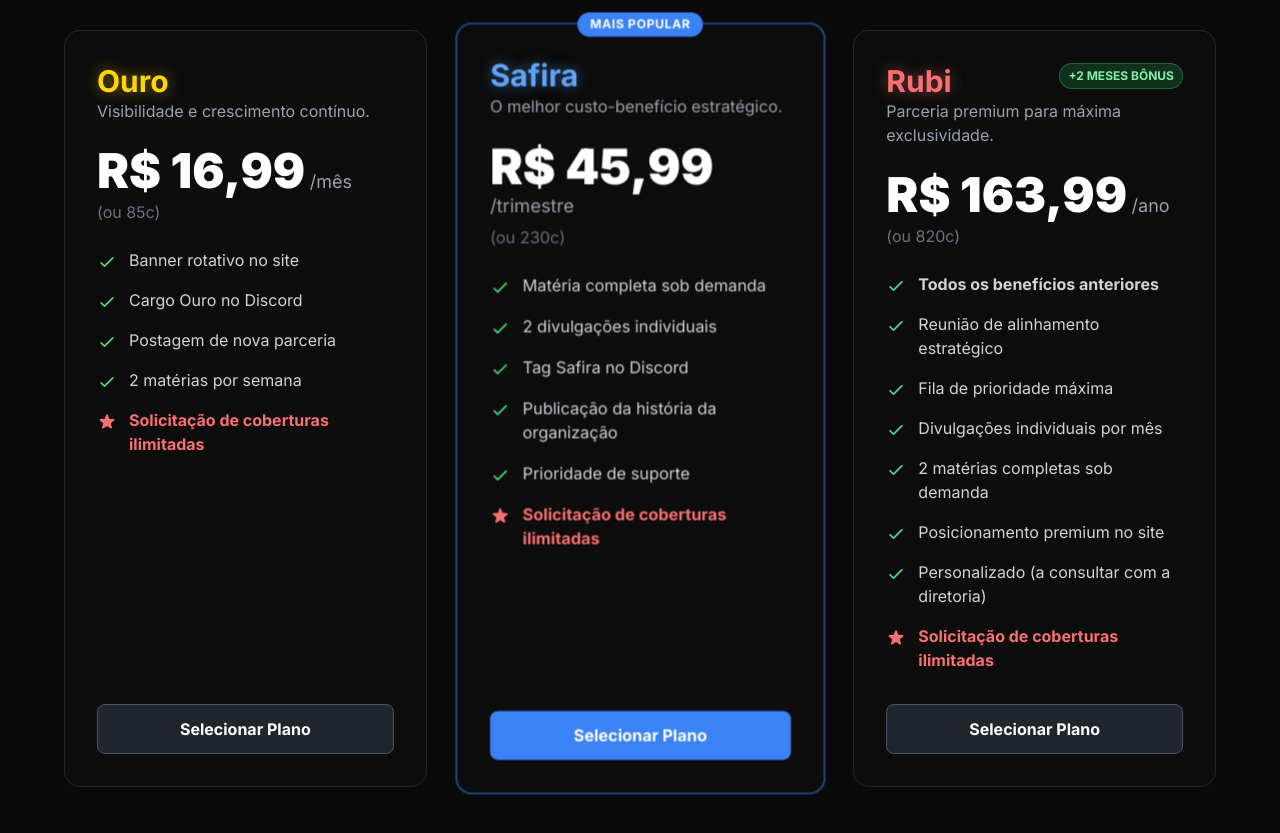
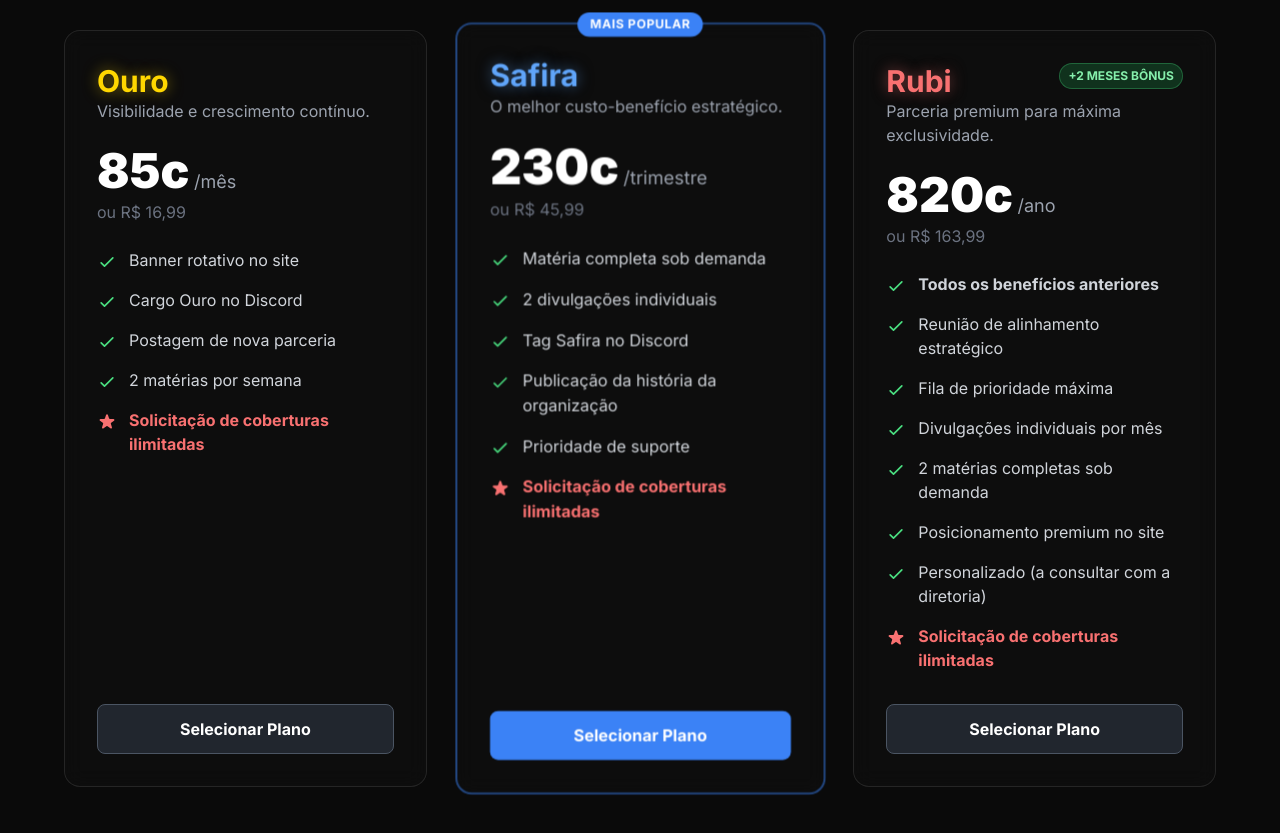
Before and after one commit to cvitorsp/patrocinadores, a plain HTML site: page index.html in a window 1280 px wide. Shown: the part 1600-2433 px from the top of the page. Drawn offline with nearby package versions, Linux system fonts and the light colour scheme; animation ran at ten frames a second.

Commit message:
Update index.html

```diff
--- a/index.html
+++ b/index.html
@@ -305,9 +305,9 @@
                         <h3 class="text-3xl font-bold" style="color: #FFD700; text-shadow: 0 0 15px rgba(255, 215, 0, 0.5);">Ouro</h3>
                         <p class="text-gray-400 mb-6">Visibilidade e crescimento contínuo.</p>
                         <div class="mb-6">
-                            <span class="text-5xl font-black text-white">R$ 16,99</span>
+                            <span class="text-5xl font-black text-white">85c</span>
                             <span class="text-lg font-medium text-gray-400">/mês</span>
-                            <p class="text-base text-gray-500 font-normal mt-1">(ou 85c)</p>
+                            <p class="text-base text-gray-500 font-normal mt-1">ou R$ 16,99</p>
                         </div>
                         <ul class="space-y-4 text-gray-300 flex-grow">
                             <li class="flex items-start"><svg class="w-5 h-5 text-green-400 mr-3 flex-shrink-0 mt-1" fill="none" stroke="currentColor" viewBox="0 0 24 24"><path stroke-linecap="round" stroke-linejoin="round" stroke-width="2" d="M5 13l4 4L19 7"></path></svg>Banner rotativo no site</li>
@@ -325,9 +325,9 @@
                         <h3 class="text-3xl font-bold" style="color: #60A5FA; text-shadow: 0 0 15px rgba(96, 165, 250, 0.5);">Safira</h3>
                         <p class="text-gray-400 mb-6">O melhor custo-benefício estratégico.</p>
                          <div class="mb-6">
-                            <span class="text-5xl font-black text-white">R$ 45,99</span>
+                            <span class="text-5xl font-black text-white">230c</span>
                             <span class="text-lg font-medium text-gray-400">/trimestre</span>
-                            <p class="text-base text-gray-500 font-normal mt-1">(ou 230c)</p>
+                            <p class="text-base text-gray-500 font-normal mt-1">ou R$ 45,99</p>
                         </div>
                         <ul class="space-y-4 text-gray-300 flex-grow">
                             <li class="flex items-start"><svg class="w-5 h-5 text-green-400 mr-3 flex-shrink-0 mt-1" fill="none" stroke="currentColor" viewBox="0 0 24 24"><path stroke-linecap="round" stroke-linejoin="round" stroke-width="2" d="M5 13l4 4L19 7"></path></svg>Matéria completa sob demanda</li>
@@ -348,9 +348,9 @@
                         </div>
                         <p class="text-gray-400 mb-6">Parceria premium para máxima exclusividade.</p>
                          <div class="mb-6">
-                            <span class="text-5xl font-black text-white">R$ 163,99</span>
+                            <span class="text-5xl font-black text-white">820c</span>
                             <span class="text-lg font-medium text-gray-400">/ano</span>
-                            <p class="text-base text-gray-500 font-normal mt-1">(ou 820c)</p>
+                            <p class="text-base text-gray-500 font-normal mt-1">ou R$ 163,99</p>
                         </div>
                         <ul class="space-y-4 text-gray-300 flex-grow">
                             <li class="flex items-start font-bold"><svg class="w-5 h-5 text-green-400 mr-3 flex-shrink-0 mt-1" fill="none" stroke="currentColor" viewBox="0 0 24 24"><path stroke-linecap="round" stroke-linejoin="round" stroke-width="2" d="M5 13l4 4L19 7"></path></svg>Todos os benefícios anteriores</li>
```
